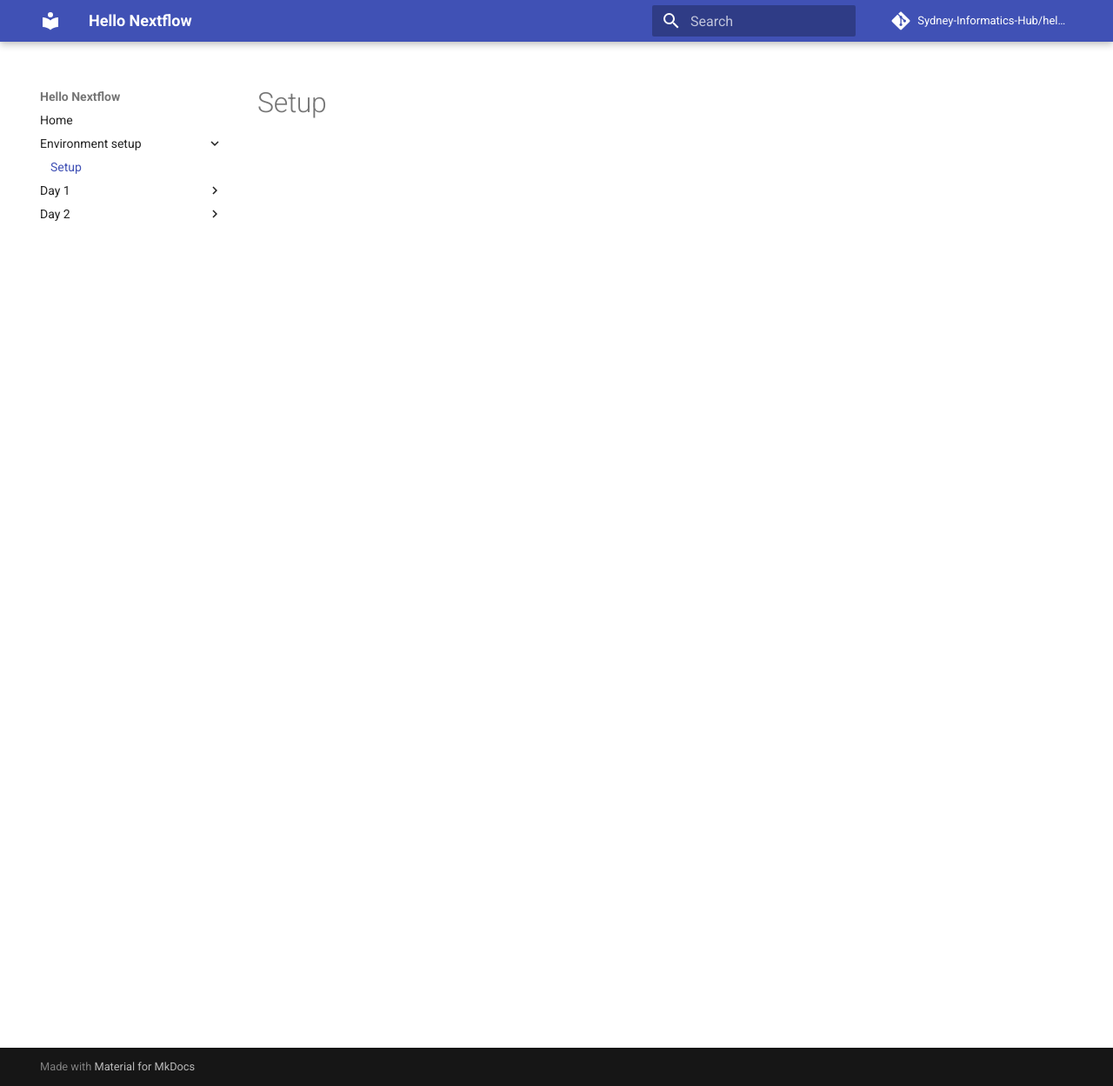
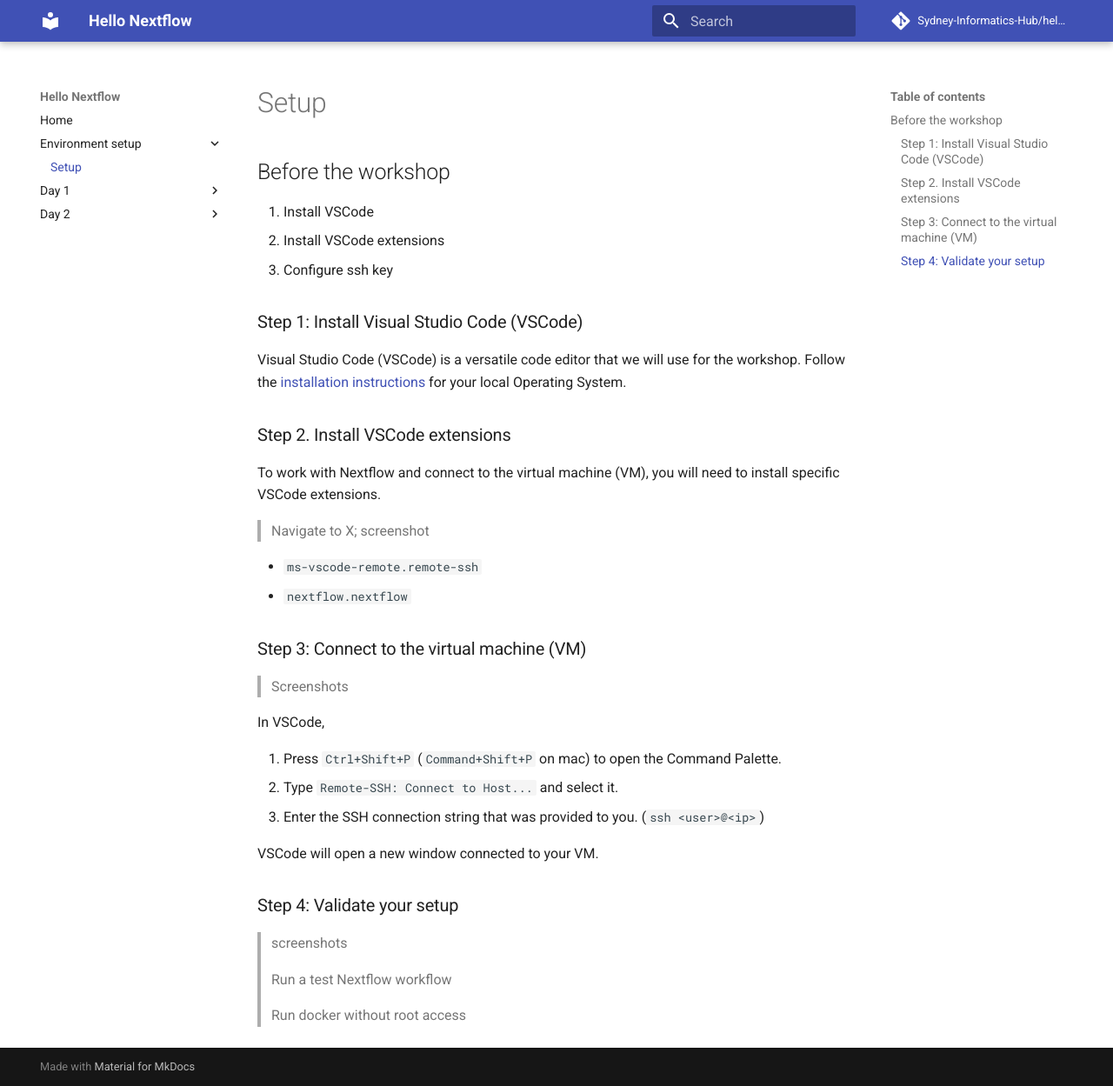
Before and after one commit to Sydney-Informatics-Hub/hello-nextflow, an MkDocs documentation site: the page built from docs/setup/index.md, in a window 1280 px wide and 1249 px high. Shown: the whole window at 87% size. Built offline with MkDocs 1.6.1 and Material for MkDocs 9.7.7, drawn with Linux system fonts in a browser that asks for light colours; comment, search, counter and statistics services are not loaded.

Commit message:
Add draft setup instructions

```diff
--- a/docs/setup/index.md
+++ b/docs/setup/index.md
@@ -1 +1,44 @@
 # Setup
+
+## Before the workshop
+
+1. Install VSCode
+2. Install VSCode extensions
+3. Configure ssh key
+
+### Step 1: Install Visual Studio Code (VSCode)
+
+Visual Studio Code (VSCode) is a versatile code editor that we will use for the
+workshop. Follow the
+[installation instructions](https://code.visualstudio.com/docs/setup/setup-overview)
+for your local Operating System.
+
+### Step 2. Install VSCode extensions
+
+To work with Nextflow and connect to the virtual machine (VM), you will need to
+install specific VSCode extensions.
+
+> Navigate to X; screenshot
+
+- `ms-vscode-remote.remote-ssh`
+- `nextflow.nextflow`
+
+### Step 3: Connect to the virtual machine (VM)
+
+> Screenshots
+
+In VSCode,
+
+1. Press `Ctrl+Shift+P` (`Command+Shift+P` on mac) to open the Command Palette.
+2. Type `Remote-SSH: Connect to Host...` and select it.
+3. Enter the SSH connection string that was provided to you. (`ssh <user>@<ip>`)
+
+VSCode will open a new window connected to your VM.
+
+### Step 4: Validate your setup
+
+> screenshots
+
+> Run a test Nextflow workflow
+
+> Run docker without root access
```
